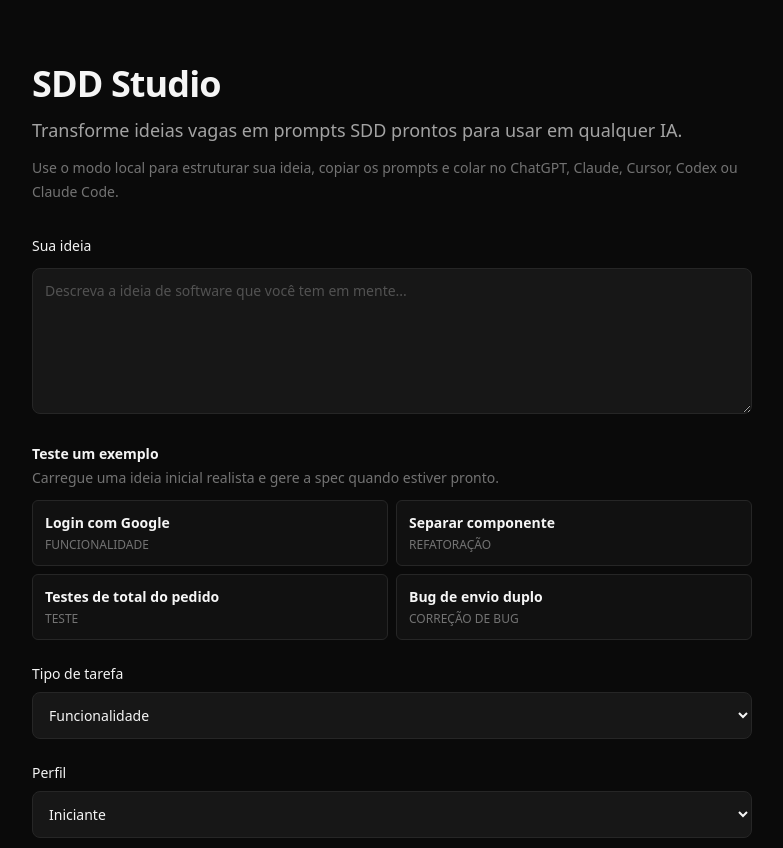
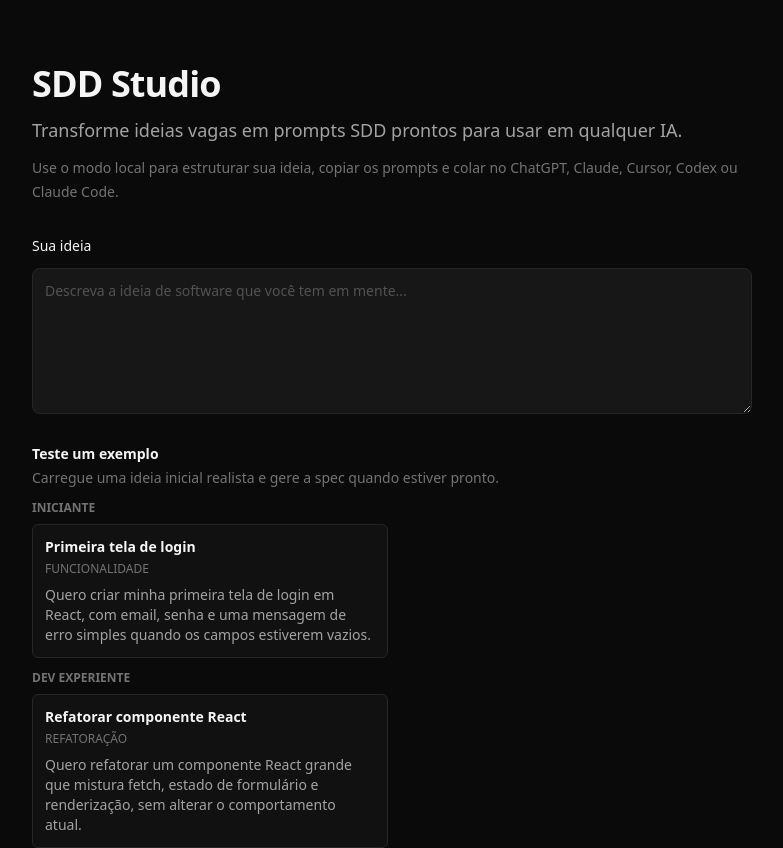
Before and after one commit to SauloMattos/sdd-studio, a Next.js app: page / in a window 1280 px wide. Shown: the top 848 px of the page, without its empty margins (248-1031 px from the left). Built offline with nearby package versions, Linux system fonts and the light colour scheme.

Commit message:
adicionei cópia de pacote para ChatGPT e Claude

```diff
--- a/components/ExampleIdeas.tsx
+++ b/components/ExampleIdeas.tsx
@@ -1,5 +1,5 @@
 import type { ExampleIdea } from "@/lib/exampleIdeas";
-import { TASK_TYPE_LABELS } from "@/types/sdd";
+import { TASK_TYPE_LABELS, USER_PROFILE_OPTIONS } from "@/types/sdd";
 
 interface ExampleIdeasProps {
   examples: ReadonlyArray<ExampleIdea>;
@@ -7,6 +7,13 @@ interface ExampleIdeasProps {
 }
 
 export function ExampleIdeas({ examples, onSelect }: ExampleIdeasProps) {
+  const examplesByProfile = USER_PROFILE_OPTIONS.map((profile) => ({
+    ...profile,
+    examples: examples.filter(
+      (example) => example.userProfile === profile.value,
+    ),
+  })).filter((profile) => profile.examples.length > 0);
+
   return (
     <section aria-labelledby="example-ideas-heading" className="space-y-3">
       <div className="space-y-1">
@@ -22,8 +29,14 @@ export function ExampleIdeas({ examples, onSelect }: ExampleIdeasProps) {
         </p>
       </div>
 
+      <div className="space-y-3">
+        {examplesByProfile.map((profile) => (
+          <div key={profile.value} className="space-y-2">
+            <h3 className="text-xs font-semibold uppercase text-neutral-500">
+              {profile.label}
+            </h3>
             <div className="grid gap-2 sm:grid-cols-2">
-        {examples.map((example) => (
+              {profile.examples.map((example) => (
                 <button
                   key={example.title}
                   type="button"
@@ -36,7 +49,13 @@ export function ExampleIdeas({ examples, onSelect }: ExampleIdeasProps) {
                   <span className="mt-1 block text-xs font-medium uppercase text-neutral-500">
                     {TASK_TYPE_LABELS[example.taskType]}
                   </span>
+                  <span className="mt-2 block text-sm leading-5 text-neutral-400">
+                    {example.idea}
+                  </span>
                 </button>
+              ))}
+            </div>
+          </div>
         ))}
       </div>
     </section>
--- a/components/IdeaForm.tsx
+++ b/components/IdeaForm.tsx
@@ -89,6 +89,7 @@ export function IdeaForm() {
       ...prev,
       idea: example.idea,
       taskType: example.taskType,
+      userProfile: example.userProfile,
     }));
     setSpec(null);
     setGenerationError(null);
--- a/components/SpecPreview.tsx
+++ b/components/SpecPreview.tsx
@@ -1,6 +1,7 @@
 import { CopyButton } from "@/components/CopyButton";
 import { SpecQualityPanel } from "@/components/SpecQualityPanel";
 import { evaluateSddSpec } from "@/lib/evaluateSddSpec";
+import { sddSpecToChatPrompt } from "@/lib/sddSpecToChatPrompt";
 import { sddSpecToMarkdown } from "@/lib/sddSpecToMarkdown";
 import { TASK_TYPE_LABELS, type SddSpec } from "@/types/sdd";
 
@@ -32,6 +33,7 @@ function SpecSection({ title, items, children }: SpecSectionProps) {
 
 export function SpecPreview({ spec }: SpecPreviewProps) {
   const markdown = spec ? sddSpecToMarkdown(spec) : "";
+  const chatPrompt = spec ? sddSpecToChatPrompt(spec) : "";
   const evaluation = spec ? evaluateSddSpec(spec) : null;
 
   return (
@@ -50,11 +52,18 @@ export function SpecPreview({ spec }: SpecPreviewProps) {
                 {spec.title}
               </h2>
             </div>
-            <CopyButton
-              text={markdown}
-              label="Copiar Markdown"
-              className="w-full min-w-[8.5rem] sm:w-auto"
-            />
+            <div className="flex w-full flex-col gap-2 sm:w-auto sm:flex-row">
+              <CopyButton
+                text={chatPrompt}
+                label="Copiar para ChatGPT/Claude"
+                className="w-full min-w-[13rem] sm:w-auto"
+              />
+              <CopyButton
+                text={markdown}
+                label="Copiar Markdown"
+                className="w-full min-w-[8.5rem] sm:w-auto"
+              />
+            </div>
           </header>
 
           {evaluation ? <SpecQualityPanel evaluation={evaluation} /> : null}
--- a/lib/exampleIdeas.ts
+++ b/lib/exampleIdeas.ts
@@ -1,30 +1,29 @@
-import type { TaskType } from "@/types/sdd";
+import type { TaskType, UserProfile } from "@/types/sdd";
 
 export interface ExampleIdea {
   title: string;
   idea: string;
   taskType: TaskType;
+  userProfile: UserProfile;
 }
 
 export const EXAMPLE_IDEAS: ReadonlyArray<ExampleIdea> = [
   {
-    title: "Login com Google",
+    title: "Primeira tela de login",
     taskType: "feature",
-    idea: "Adicionar login com Google a um app Next.js usando NextAuth. Usuários deslogados não devem acessar /dashboard, e a implementação deve incluir critérios de aceite e passos de validação.",
+    userProfile: "beginner",
+    idea: "Quero criar minha primeira tela de login em React, com email, senha e uma mensagem de erro simples quando os campos estiverem vazios.",
   },
   {
-    title: "Separar componente",
+    title: "Refatorar componente React",
     taskType: "refactor",
-    idea: "Refatorar um componente React grande que mistura busca de dados, estado de formulário e lógica de renderização. Separar em componentes menores sem alterar o comportamento.",
+    userProfile: "experienced",
+    idea: "Quero refatorar um componente React grande que mistura fetch, estado de formulário e renderização, sem alterar o comportamento atual.",
   },
   {
-    title: "Testes de total do pedido",
-    taskType: "test",
-    idea: "Criar testes unitários para uma função que calcula totais de pedidos, incluindo descontos, impostos, carrinhos vazios e entradas inválidas.",
-  },
-  {
-    title: "Bug de envio duplo",
-    taskType: "bugfix",
-    idea: "Corrigir um bug no checkout em que usuários conseguem enviar o formulário de pagamento duas vezes ao clicar duas vezes no botão de envio.",
+    title: "Controle de gastos",
+    taskType: "feature",
+    userProfile: "common",
+    idea: "Quero criar um app simples para controlar meus gastos do mês, com cadastro de despesas, categorias e um resumo mensal.",
   },
 ];
--- /dev/null
+++ b/lib/sddSpecToChatPrompt.ts
@@ -0,0 +1,51 @@
+import type { AcceptanceCriterion, SddSpec } from "@/types/sdd";
+import { TASK_TYPE_LABELS } from "@/types/sdd";
+
+function bulletList(items: string[]): string {
+  return items.map((item) => `- ${item}`).join("\n");
+}
+
+function acceptanceCriteriaList(items: AcceptanceCriterion[]): string {
+  return items
+    .map((criterion) => `- ${criterion.id}: ${criterion.description}`)
+    .join("\n");
+}
+
+function promptList(items: string[]): string {
+  return items
+    .map((prompt, index) => `Prompt ${index + 1}:\n${prompt}`)
+    .join("\n\n");
+}
+
+export function sddSpecToChatPrompt(spec: SddSpec): string {
+  return [
+    "Quero que você me ajude a executar esta spec em etapas. Não implemente tudo de uma vez. Comece apenas pelo Prompt 1. Depois que eu validar o resultado, eu peço para continuar para o próximo prompt.",
+    "",
+    "Regras de execução:",
+    "- Trabalhe em uma etapa pequena por vez.",
+    "- Respeite os critérios de aceite da spec.",
+    "- Se faltar contexto crítico, faça perguntas antes de implementar.",
+    "- Não avance para o próximo prompt sem minha validação.",
+    "- Evite ampliar o escopo além do que está descrito.",
+    "",
+    "Spec SDD:",
+    `Título: ${spec.title}`,
+    `Tipo de tarefa: ${TASK_TYPE_LABELS[spec.taskType]}`,
+    `Resumo: ${spec.summary}`,
+    "",
+    "Objetivos:",
+    bulletList(spec.goals),
+    "",
+    "Fora de escopo:",
+    bulletList(spec.nonGoals),
+    "",
+    "Critérios de aceite:",
+    acceptanceCriteriaList(spec.acceptanceCriteria),
+    "",
+    "Prompts para executar em sequência:",
+    promptList(spec.suggestedAgentPrompts),
+    "",
+    "Checklist de validação:",
+    bulletList(spec.testChecklist),
+  ].join("\n");
+}
```
Also changed, not shown: 2 other files (tests, documents, lock files or other folders). Lines whose indentation alone changed are shown as unchanged.
